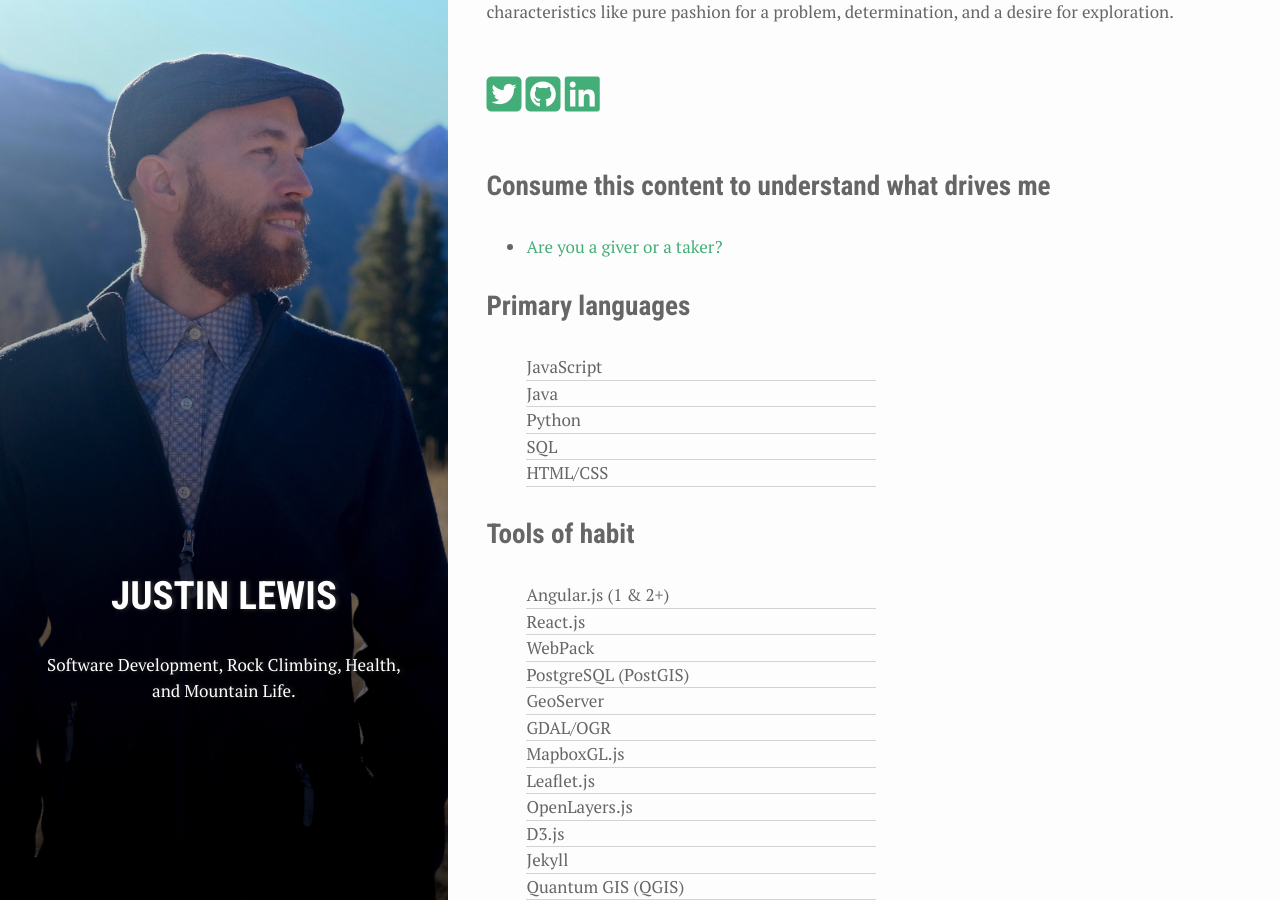
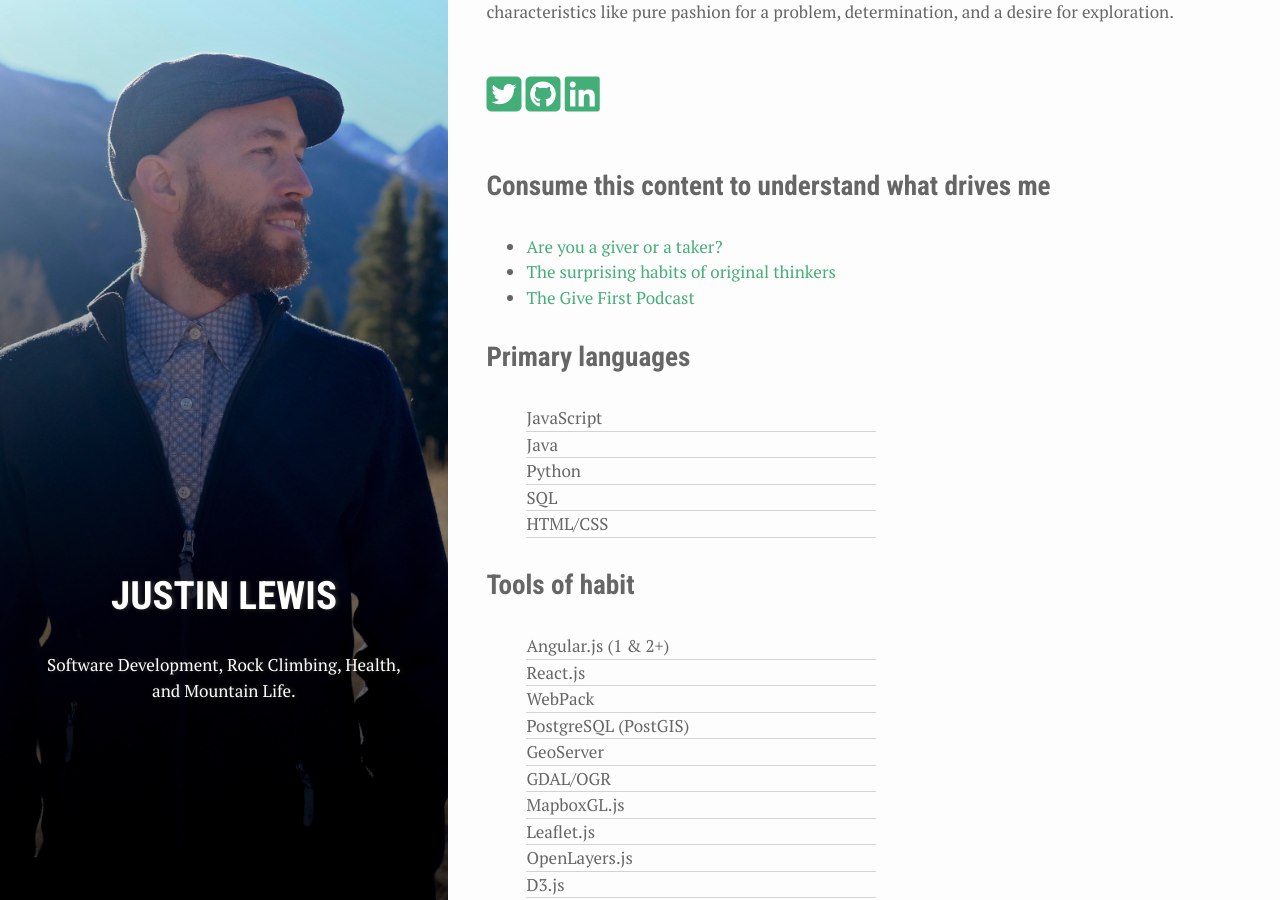
Before and after one commit to justinlewis/jmapping, a Jekyll site: the page built from index.html, in a window 1280 px wide and 900 px high, scrolled down 678 px. Built offline with Jekyll 4.4.1, drawn with Linux system fonts in a browser that asks for light colours; nearby versions of some CDN libraries.

Commit message:
Update index.html

```diff
--- a/index.html
+++ b/index.html
@@ -22,6 +22,8 @@ summary: "Software Development, Rock Climbing, Health, and Mountain Life."
 <h3>Consume this content to understand what drives me</h3>
 <ul>
   <li> <a href="https://www.ted.com/talks/adam_grant_are_you_a_giver_or_a_taker" target="_blank">Are you a giver or a taker?</a> </li>
+  <li> <a href="https://www.youtube.com/watch?v=fxbCHn6gE3U" target="_blank">The surprising habits of original thinkers</a> </li>
+    <li> <a href=" https://feld.com/archives/2019/05/the-give-first-podcast.html" target="_blank">The Give First Podcast</a> </li>
 </ul>
 
 
```
